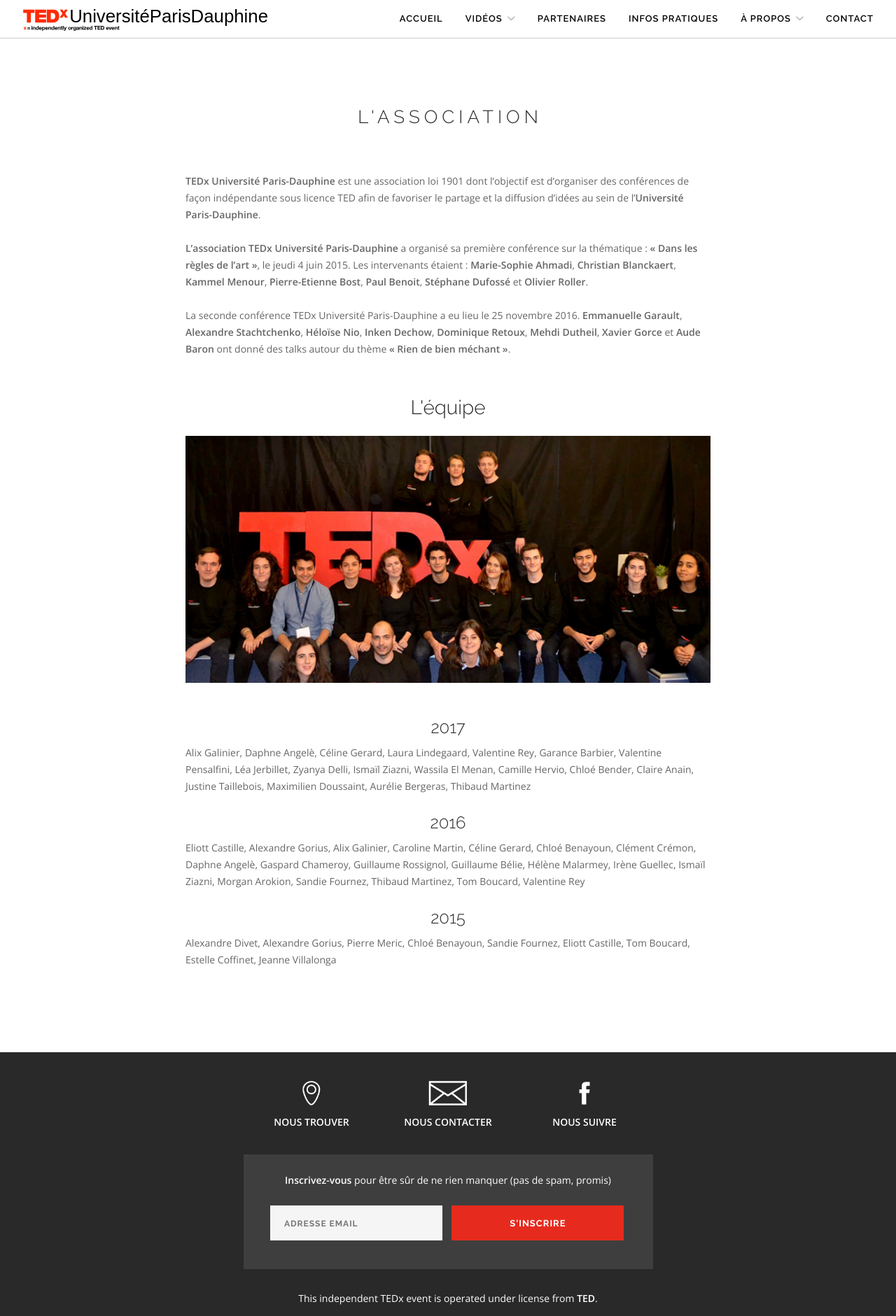
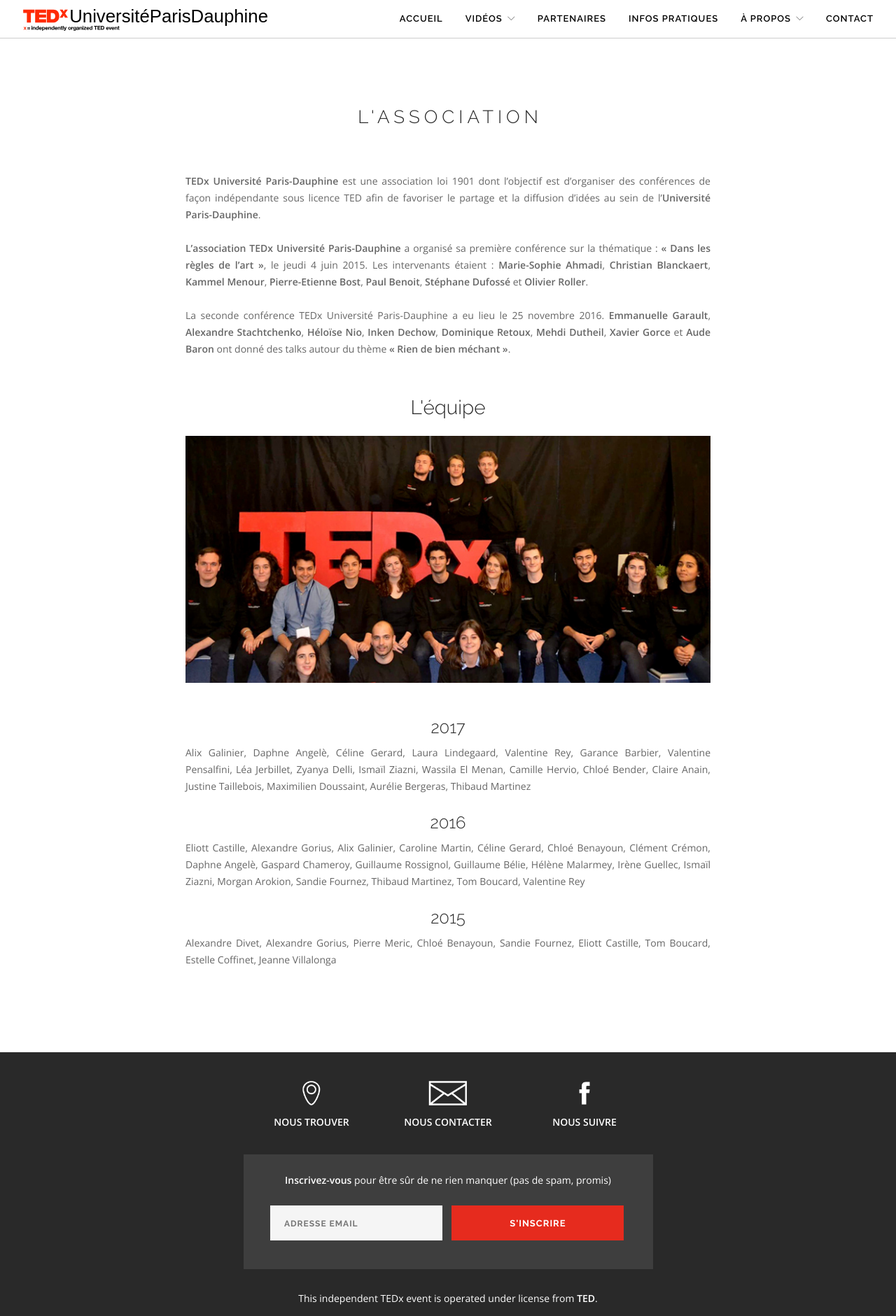
Before and after one commit to tedxparisdauphine/tedxparisdauphine.github.io, a Jekyll site: the page built from _pages/association.html, in a window 1280 px wide. Shown: the whole page at 70% size. Built offline with Jekyll 4.4.1, drawn with Linux system fonts in a browser that asks for light colours; nearby versions of some CDN libraries; comment, search, counter and statistics services are not loaded.

Commit message:
Add text justify

```diff
--- a/_pages/association.html
+++ b/_pages/association.html
@@ -10,7 +10,7 @@
         <div class="container">
             <h1 class="medium-heading">L'association</h1>
             <div class="row mb32">
-                <div class="col-sm-8 col-sm-offset-2">
+                <div class="col-sm-8 col-sm-offset-2 text-justify">
                     {{ site.data.association.association-description | markdownify }}
                 </div>
             </div>
@@ -24,7 +24,7 @@
                     {% for team in site.data.association.teams reversed %}
 
                     <h3 class="text-center mb8">{{ team.year }}</h3>
-                    <p>{{ team.members }}</p>
+                    <p class="text-justify">{{ team.members }}</p>
 
                     {% endfor %}
 
--- a/_sass/global.scss
+++ b/_sass/global.scss
@@ -68,3 +68,7 @@
     font-size: 16px;
   }
 }
+
+.text-justify {
+  text-align: justify;
+}
```
